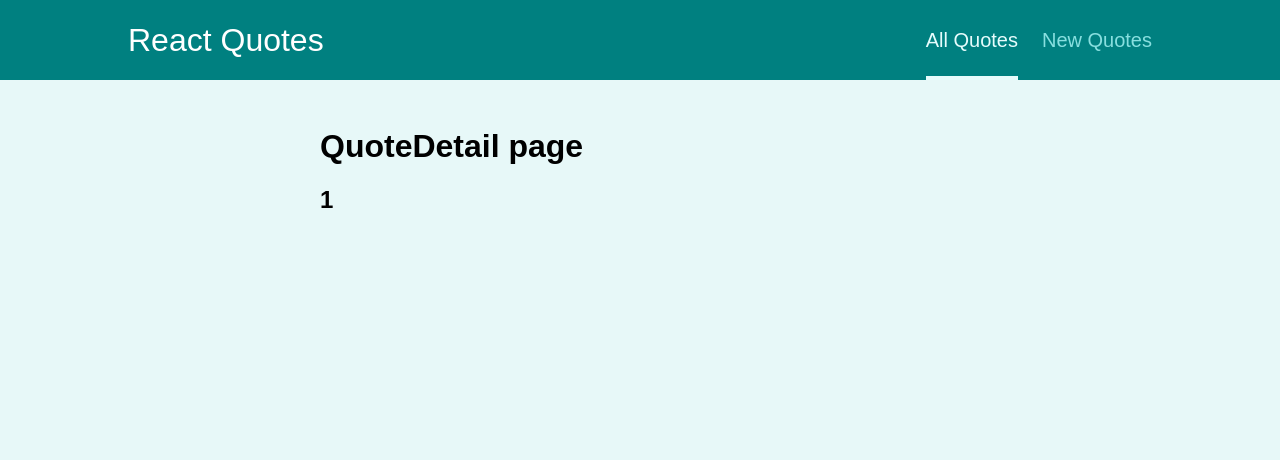
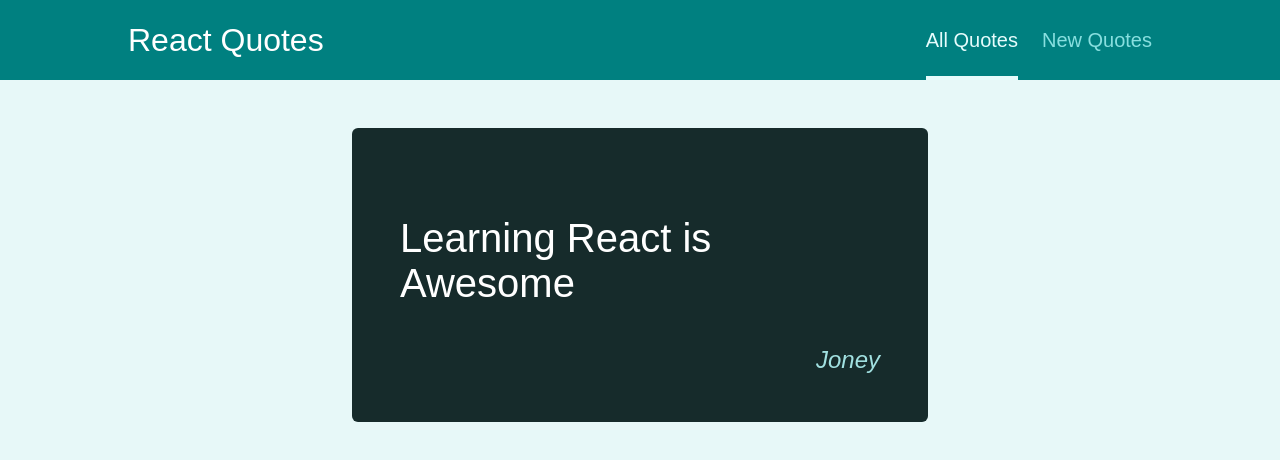
Before and after one commit to jonytalukdar/react-router-6, a React (Create React App) app: page /quotes/1 in a window 1280 px wide. Shown: the top 460 px of the page. Built offline with nearby package versions, Linux system fonts and the light colour scheme; the HTML template or start-up script is replaced by a standard one.

Commit message:
added quote Details

```diff
--- a/src/components/quotes/HighlightedQuote.js
+++ b/src/components/quotes/HighlightedQuote.js
@@ -1,10 +1,10 @@
 import classes from './HighlightedQuote.module.css';
 
-const HighlightedQuote = (props) => {
+const HighlightedQuote = ({ quote }) => {
   return (
     <figure className={classes.quote}>
-      <p>{props.text}</p>
-      <figcaption>{props.author}</figcaption>
+      <p>{quote.text}</p>
+      <figcaption>{quote.author}</figcaption>
     </figure>
   );
 };
--- a/src/pages/QuoteDetail.js
+++ b/src/pages/QuoteDetail.js
@@ -1,14 +1,26 @@
 import React from 'react';
 import { useParams, Outlet } from 'react-router-dom';
+import HighlightedQuote from '../components/quotes/HighlightedQuote';
+
+const DUMMY_QUOTES = [
+  { id: 1, author: 'Joney', text: 'Learning React is Awesome' },
+  {
+    id: 2,
+    author: 'jerry',
+    text: 'JavaScript is Awesome to Learn',
+  },
+];
 
 const QuoteDetail = () => {
   const { id } = useParams();
+
+  const quote = DUMMY_QUOTES.find((quote) => quote.id === parseInt(id));
+
   return (
-    <div>
-      <h1>QuoteDetail page</h1>
-      <h2>{id}</h2>
+    <>
+      <HighlightedQuote quote={quote} />
       <Outlet />
-    </div>
+    </>
   );
 };
 
```
